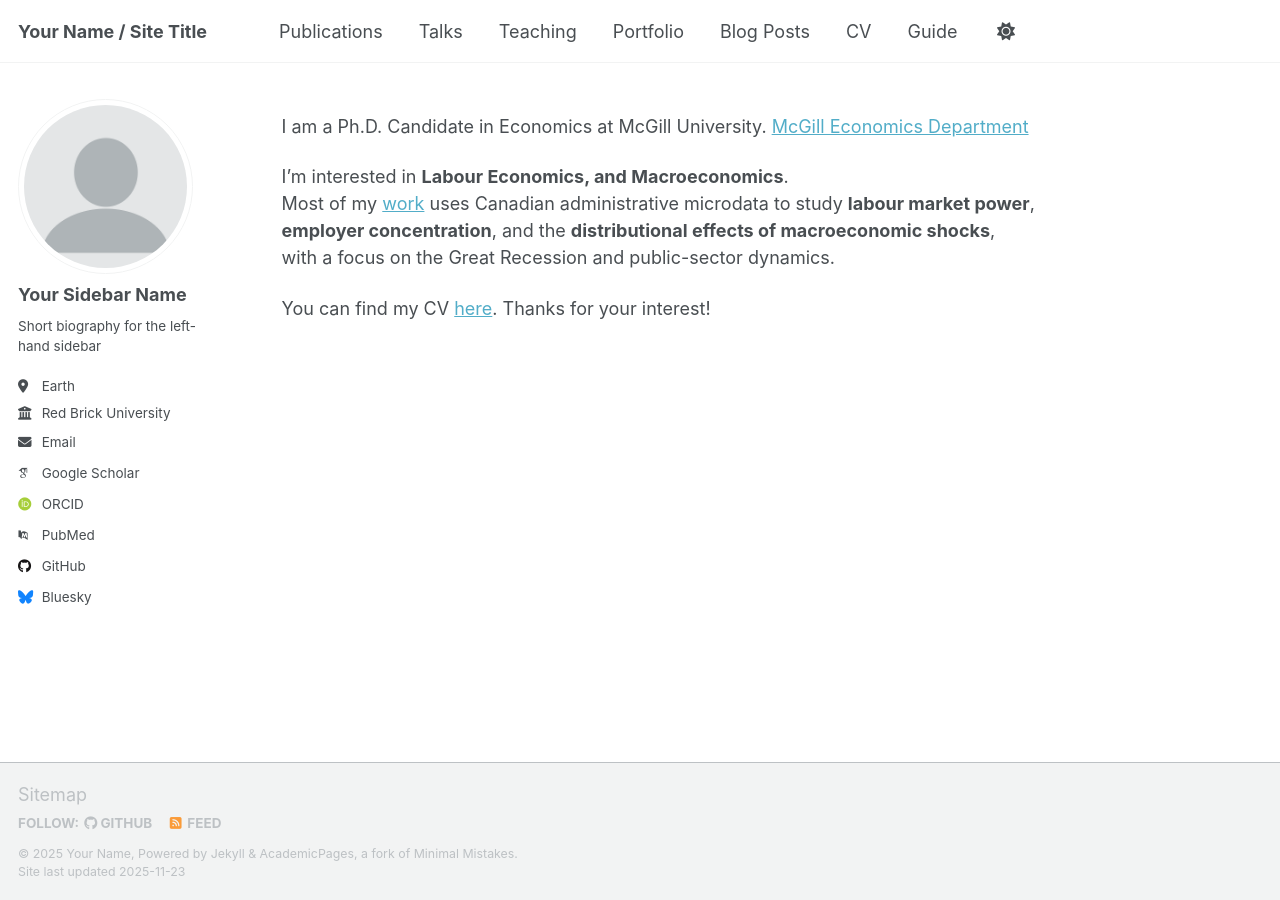
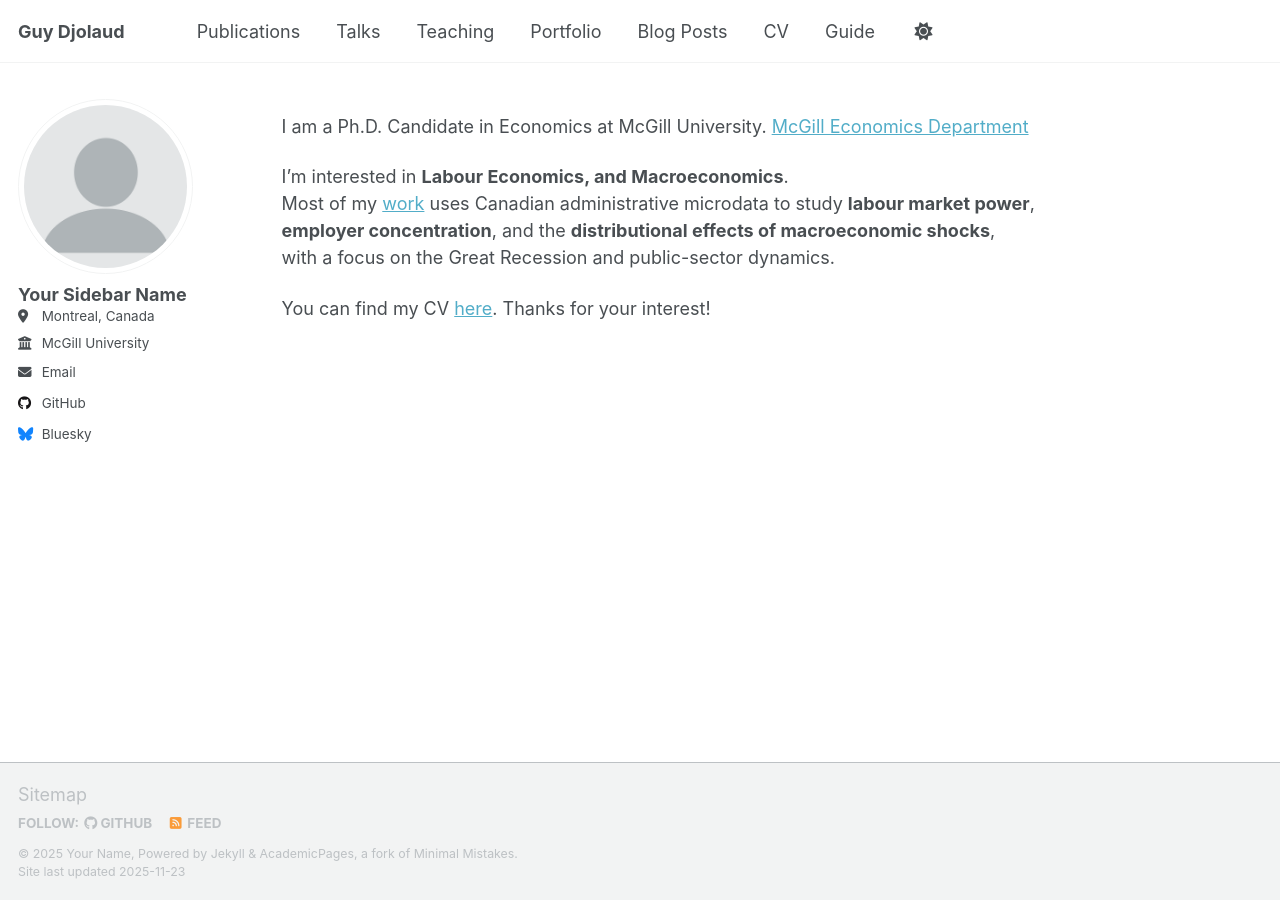
Before and after one commit to Guy-Djolaud/Guy-Djolaud.github.io, a Jekyll site: the page built from _pages/about.md, in a window 1280 px wide. Built offline with Jekyll 4.4.1, drawn with Linux system fonts in a browser that asks for light colours; some web fonts are replaced; a script that is not in the unit is left out.

Commit message:
Update _config.yml

```diff
--- a/_config.yml
+++ b/_config.yml
@@ -9,14 +9,14 @@
 # Basic Site Settings
 locale                   : "en-US"
 site_theme               : "default" # Currently available options are "default", "air"
-title                    : "Your Name / Site Title"
+title                    : "Guy Djolaud"
 title_separator          : "-"
 name                     : &name "Your Name"
 description              : &description "Your Name's academic portfolio"   # Update this with a general description of your site, this is the default if not overridden by a page
 url                      : https://academicpages.github.io # The base hostname & protocol for your site e.g. "https://[your GitHub username].github.io",
                                                            # or if you already have some other page hosted on Github then use "https://[your GitHub username].github.io/[Your Repo Name]"
 baseurl                  : "" # the subpath of your site, e.g. "/blog"
-repository               : "academicpages/academicpages.github.io"
+repository               : "Guy-Djolaud.github.io"
 
 # Site Author - The following control what appear as part of the author content on the side bar.
 #               If a field is blank the icon and link will not appear, otherwise it will be shown.
@@ -26,21 +26,21 @@ author:
   avatar           : "profile.png"
   name             : "Your Sidebar Name"
   pronouns         : # example: "she/her"
-  bio              : "Short biography for the left-hand sidebar"
-  location         : "Earth"
-  employer         : "Red Brick University"
+  bio              : # "Short biography for the left-hand sidebar"
+  location         : "Montreal, Canada"
+  employer         : "McGill University"
   uri              : # URL
-  email            : "none@example.org"
+  email            : "kili.djolaud@mail.mcgill.ca"
 
   # Academic websites
   academia         : # URL
   arxiv            : # URL - Update with the correct link to your profile
-  googlescholar    : "https://scholar.google.com/citations?user=PS_CX0AAAAAJ"
+  googlescholar    : # "https://scholar.google.com/citations?user=PS_CX0AAAAAJ"
   inspire-hep      : # URL
   impactstory      : # URL
-  orcid            : "https://orcid.org/yourorcidurl"
+  orcid            : # "https://orcid.org/yourorcidurl"
   semantic         : # URL
-  pubmed           : "https://www.ncbi.nlm.nih.gov/pubmed/?term=john+snow"
+  pubmed           : # "https://www.ncbi.nlm.nih.gov/pubmed/?term=john+snow"
   researchgate     : # URL
   scopus           : # URL
 
```
